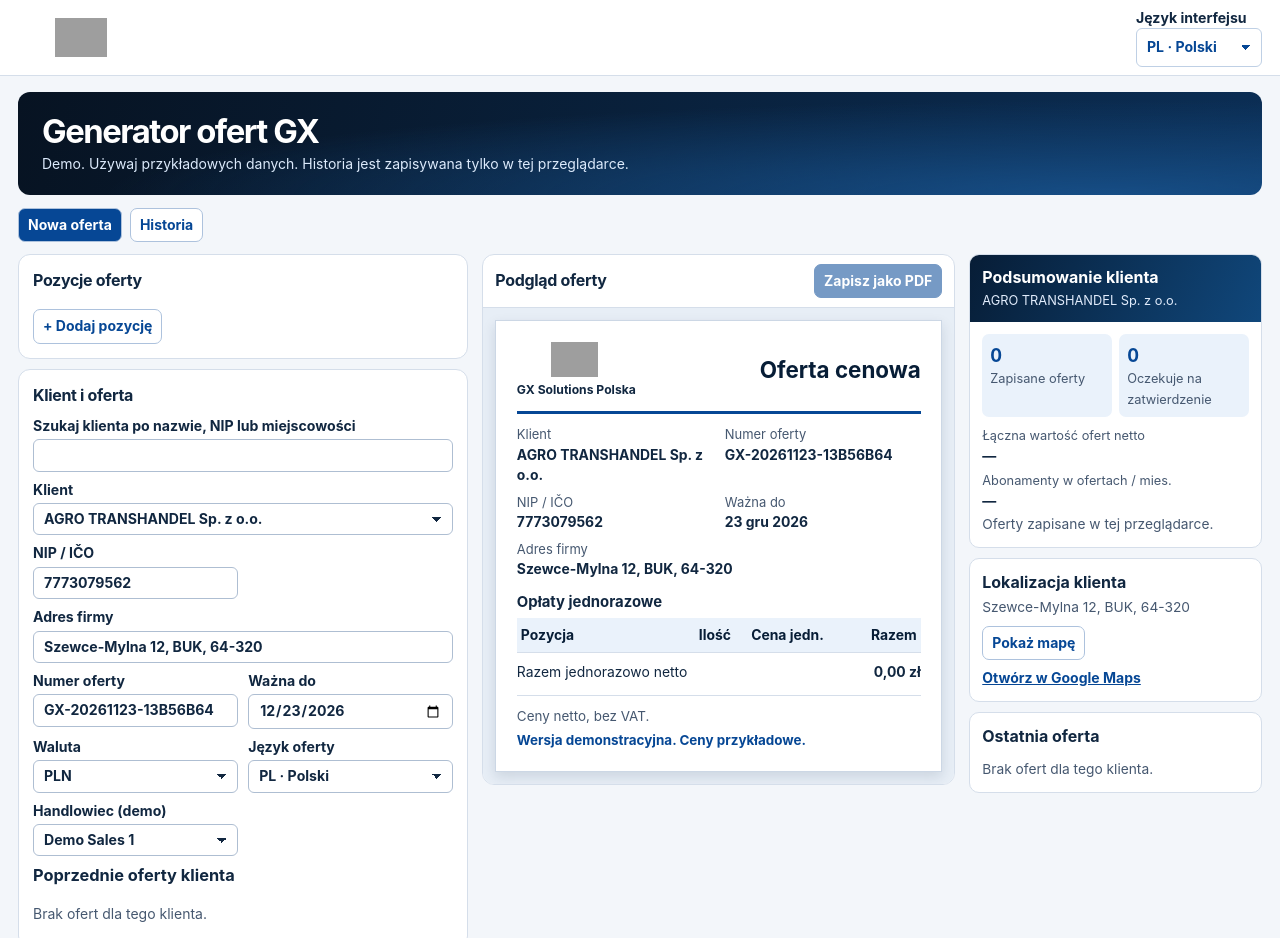
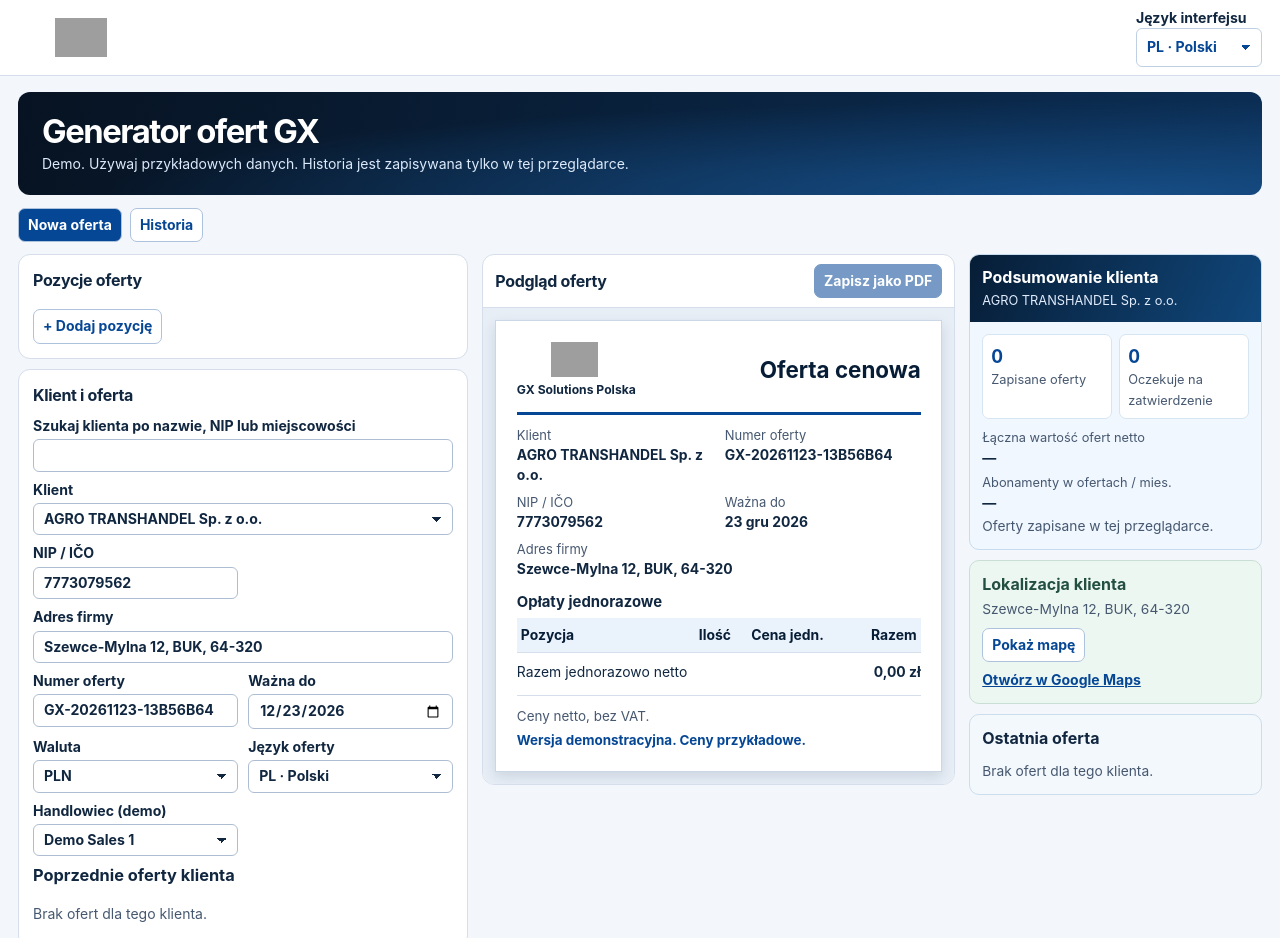
Before and after one commit to dkrajca/nabidkyPL, a plain HTML site: page index.html in a window 1280 px wide. Shown: the top 938 px of the page. Drawn offline with Linux system fonts and the light colour scheme; grey boxes are pictures that could not be loaded.

Commit message:
Distinguish client dashboard cards with GX blue and green tints

```diff
--- a/index.html
+++ b/index.html
@@ -37,6 +37,12 @@
     .dash-money{display:grid;gap:6px}.dash-money dt,.dash-kpi span{color:var(--muted);font-size:.8rem}
     .dash-money dd{margin:0;font-weight:700;overflow-wrap:anywhere}.dash-map{display:block;width:100%;height:220px;border:0;background:#eaf2fb}
     .dash-card .actions{margin-top:8px}.dash-card a{color:var(--brand);font-weight:700}
+
+    .client-dash .dash-card{border-color:#c8dcef;background:#f0f7ff}
+    .client-dash .dash-card:nth-child(2){border-color:#c9dfd5;background:#edf7f2}
+    .client-dash .dash-card:nth-child(3){border-color:#ccddec;background:#f3f8fc}
+    .client-dash .dash-kpi{background:#fff;border:1px solid #d6e5f2}
+    .client-dash .dash-card:nth-child(2) .dash-body h2{color:#234f42}
     #dash-address{overflow-wrap:anywhere}.dash-latest{margin-top:8px;display:grid;gap:3px}.dash-latest strong{overflow-wrap:anywhere}
   }
   @media screen and (max-width:1150px){.layout{grid-template-columns:minmax(0,1fr) minmax(0,1fr)}.client-dash{grid-column:1/-1;display:grid;grid-template-columns:repeat(3,minmax(0,1fr));gap:10px}.preview{position:static}}
```
